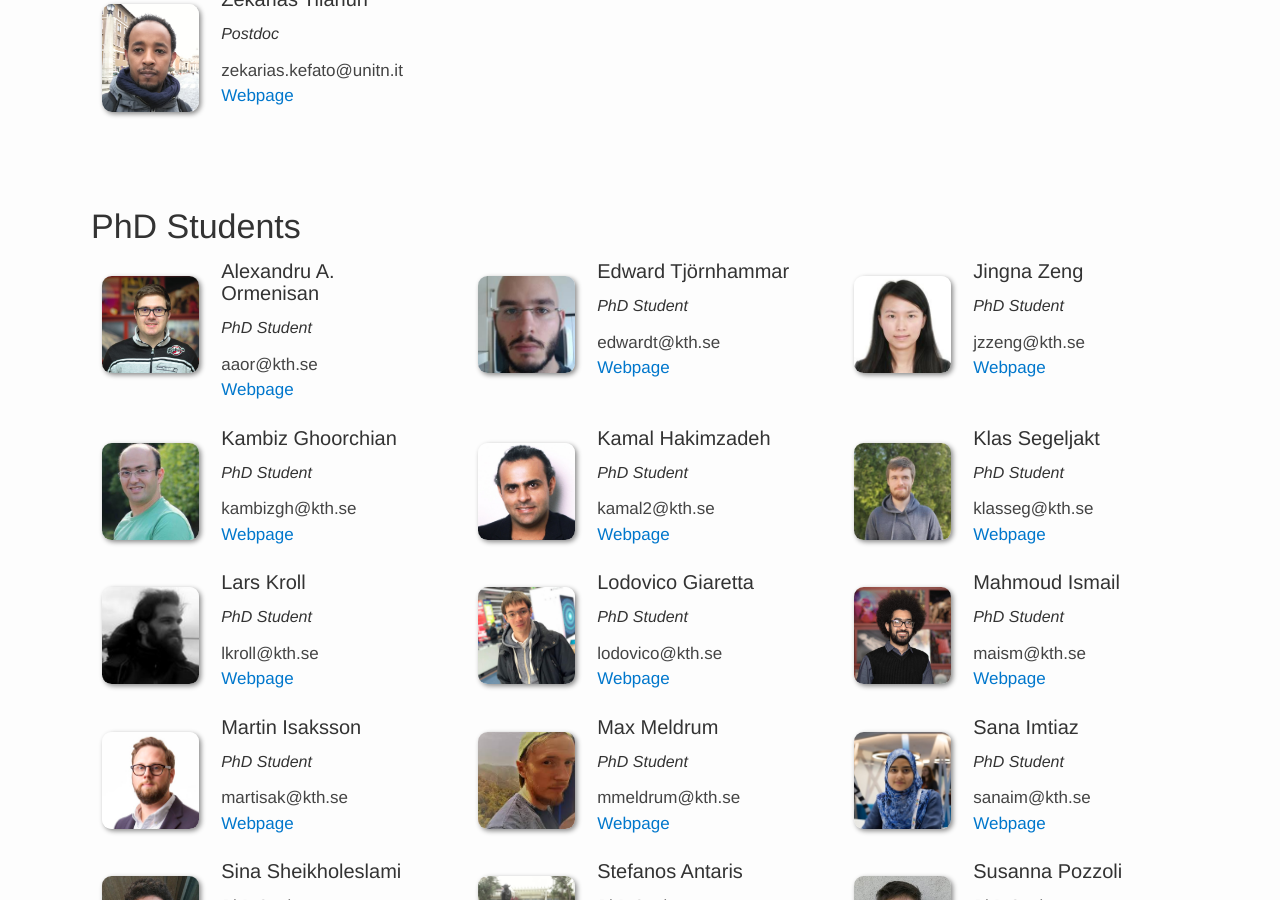
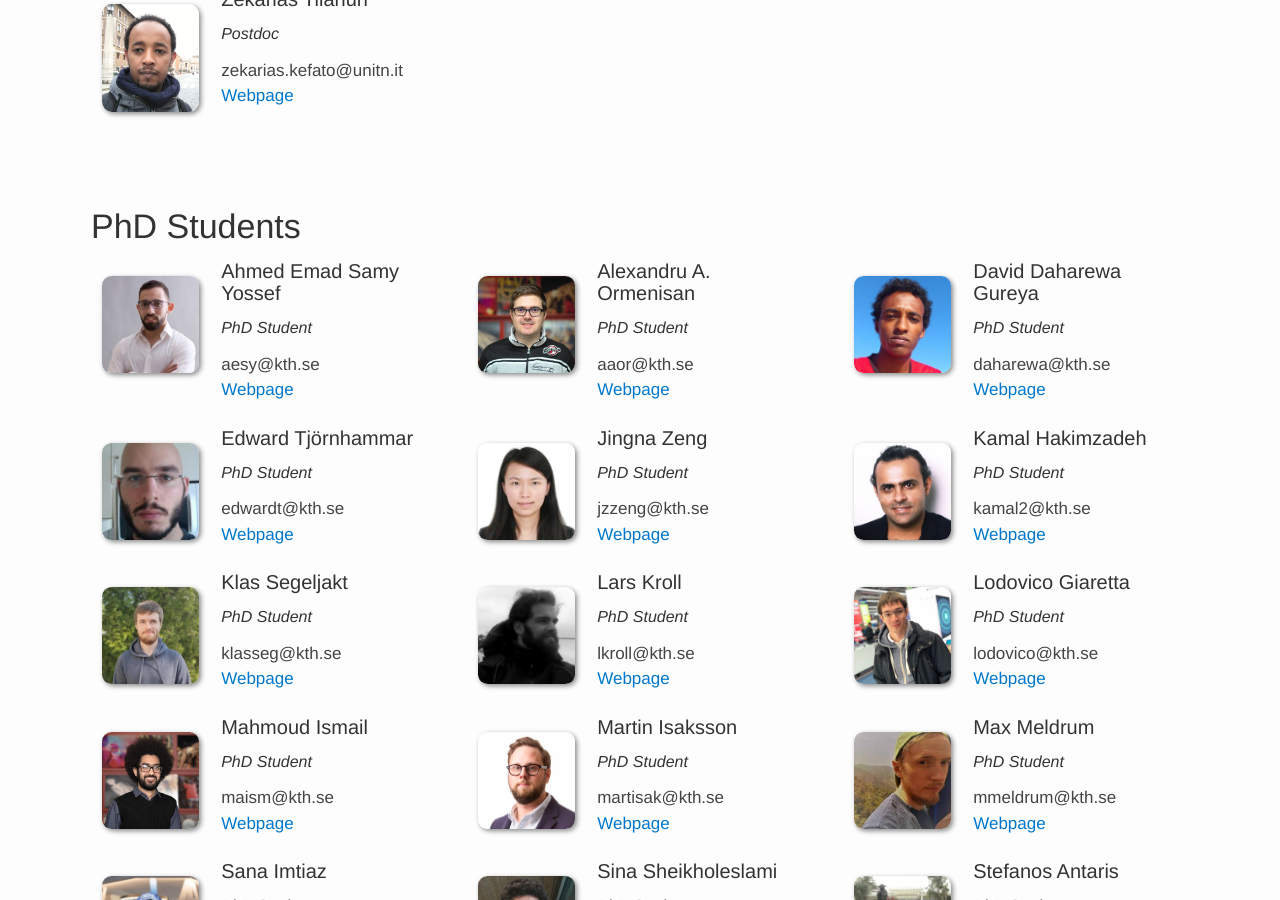
Before and after one commit to dcatkth/dcatkth.github.io, a Jekyll site: the page built from team.md, in a window 1280 px wide and 900 px high, scrolled down 846 px. Built offline with Jekyll 4.4.1, drawn with Linux system fonts in a browser that asks for light colours; some of the changed text lies outside the part shown.

Commit message:
new people

```diff
--- a/_data/team_alumni.yml
+++ b/_data/team_alumni.yml
@@ -57,6 +57,12 @@
   info: Postdoc 2015-2017
   email: Software Engineer & Co-founder at Logical Clocks
   web: <a href="https://www.linkedin.com/in/gautierberthou/">Webpage</a>
+
+- name: Kambiz Ghoorchian
+  photo: kambiz.jpg
+  info: PhD in 2019
+  email: Senior Data Scientist at SEB
+  web: <a href="https://www.linkedin.com/in/kambiz-ghoorchian/">Webpage</a>
 
 - name: Hooman Peiro Sajjad
   photo: hooman.jpg
--- a/_data/team_students.yml
+++ b/_data/team_students.yml
@@ -1,8 +1,20 @@
+- name: Ahmed Emad Samy Yossef
+  photo: ahmed.jpg
+  info: PhD Student
+  email: aesy@kth.se
+  web: <a href="https://www.kth.se/profile/aesy">Webpage</a>
+
 - name: Alexandru A. Ormenisan
   photo: alex.jpg
   info: PhD Student
   email: aaor@kth.se
   web: <a href="https://www.kth.se/profile/aaor">Webpage</a>
+
+- name: David Daharewa Gureya
+  photo: david.jpg
+  info: PhD Student
+  email: daharewa@kth.se
+  web: <a href="https://www.kth.se/profile/daharewa">Webpage</a>
 
 - name: Edward Tjörnhammar
   photo: edward.jpg
@@ -15,12 +27,6 @@
   info: PhD Student
   email: jzzeng@kth.se
   web: <a href="https://www.kth.se/profile/jzzeng/">Webpage</a>
-
-- name: Kambiz Ghoorchian
-  photo: kambiz.jpg
-  info: PhD Student
-  email: kambizgh@kth.se
-  web: <a href="https://www.kth.se/profile/ghoorian">Webpage</a>
 
 - name: Kamal Hakimzadeh
   photo: kamal.jpg
```
Also changed, not shown: images/teampic/ahmed.jpg (added), images/teampic/david.jpg (added).
